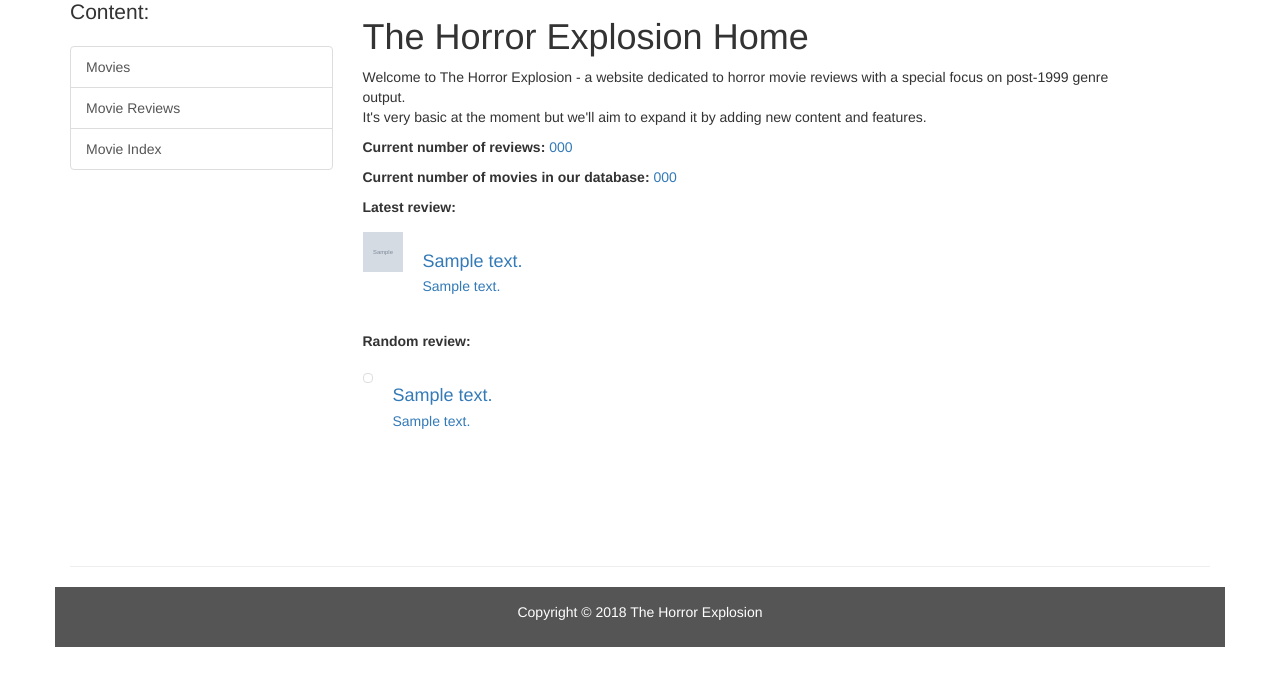
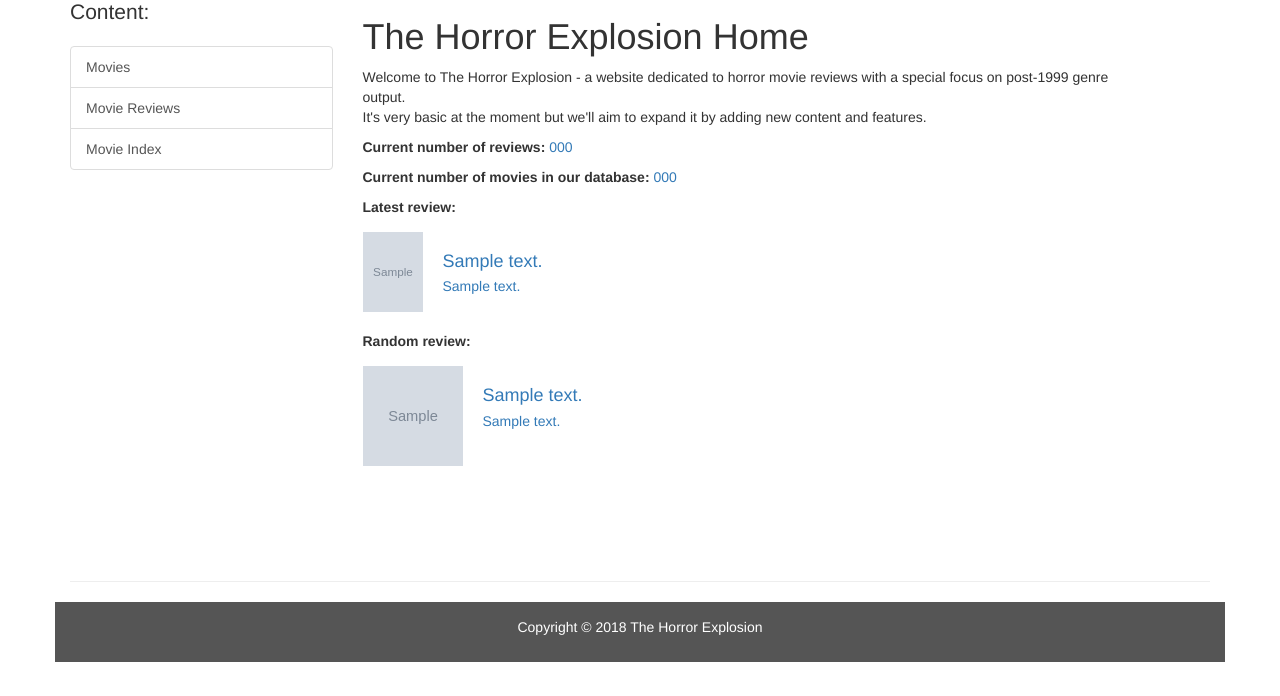
Before and after one commit to UrbanBogger/horrorexplosion, a Django app: template reviews/templates/index.html in a window 1280 px wide. Shown: the part 104-800 px from the top of the page. Run offline with Django 3.2, Linux system fonts and the light colour scheme; the template is opened without the code that fills it: most values are stand-ins (such as "Sample title", 1, 10 or a date in 2020); grey boxes marked "Sample" are stand-in pictures; some libraries are stand-ins or nearby versions.

Commit message:
Landing page thumbnail issue troubleshooting - PT.6

```diff
--- a/reviews/templates/index.html
+++ b/reviews/templates/index.html
@@ -21,9 +21,14 @@
         <div class="media" style="margin-bottom: 10px;">
             <a href="{{ latest_review.get_absolute_url }}">
             <div class="media-left">
-            <img class="media-object" src="{{ latest_review.reviewed_movie.poster.url }}" alt="{{ latest_review.reviewed_movie.main_title }} poster" height="40" width="40"/>
+                {% if latest_review.reviewed_movie.poster_thumbnail %}
+                 <img class="media-object" src="{{ latest_review.reviewed_movie.poster_thumbnail.url }}" alt="{{ latest_review.reviewed_movie.main_title}} poster" height="80" width="60"/>
+                {% else %}
+                <img class="media-object" src="{{ latest_review.reviewed_movie.poster.url }}" alt="{{ latest_review.reviewed_movie.main_title }} poster" height="80" width="60"/>
+                {% endif %}
             </div>
-                <div class="media-body"><h4 class="media-heading text-left">{{ latest_review }}</h4>
+                <div class="media-body">
+                    <h4 class="media-heading text-left">{{ latest_review }}</h4>
                     <p>{{ latest_review.mov_review_page_description }}</p>
                 </div>
             </a>
@@ -36,9 +41,9 @@
         <a href="{{ random_review.get_absolute_url }}">
             <div class="media-left">
             {% if random_review.reviewed_movie.poster_thumbnail %}
-            <img src="{{ random_review.reviewed_movie.poster_thumbnail.url }}" alt="{{ random_review.reviewed_movie.main_title}} poster" height="100" width="100" class="img-thumbnail">
+            <img class="media-object" src="{{ random_review.reviewed_movie.poster_thumbnail.url }}" alt="{{ random_review.reviewed_movie.main_title}} poster" height="100" width="100"/>
             {% else %}
-            <img src="{{ random_review.reviewed_movie.poster.url }}" alt="{{ random_review.reviewed_movie.main_title }} poster" height="100" width="100" class="img-thumbnail">
+            <img class="media-object" src="{{ random_review.reviewed_movie.poster.url }}" alt="{{ random_review.reviewed_movie.main_title }} poster" height="100" width="100"/>
             {% endif %}
             </div>
             <div class="media-body"><h4 class="media-heading text-left">{{ random_review }}</h4>
```
